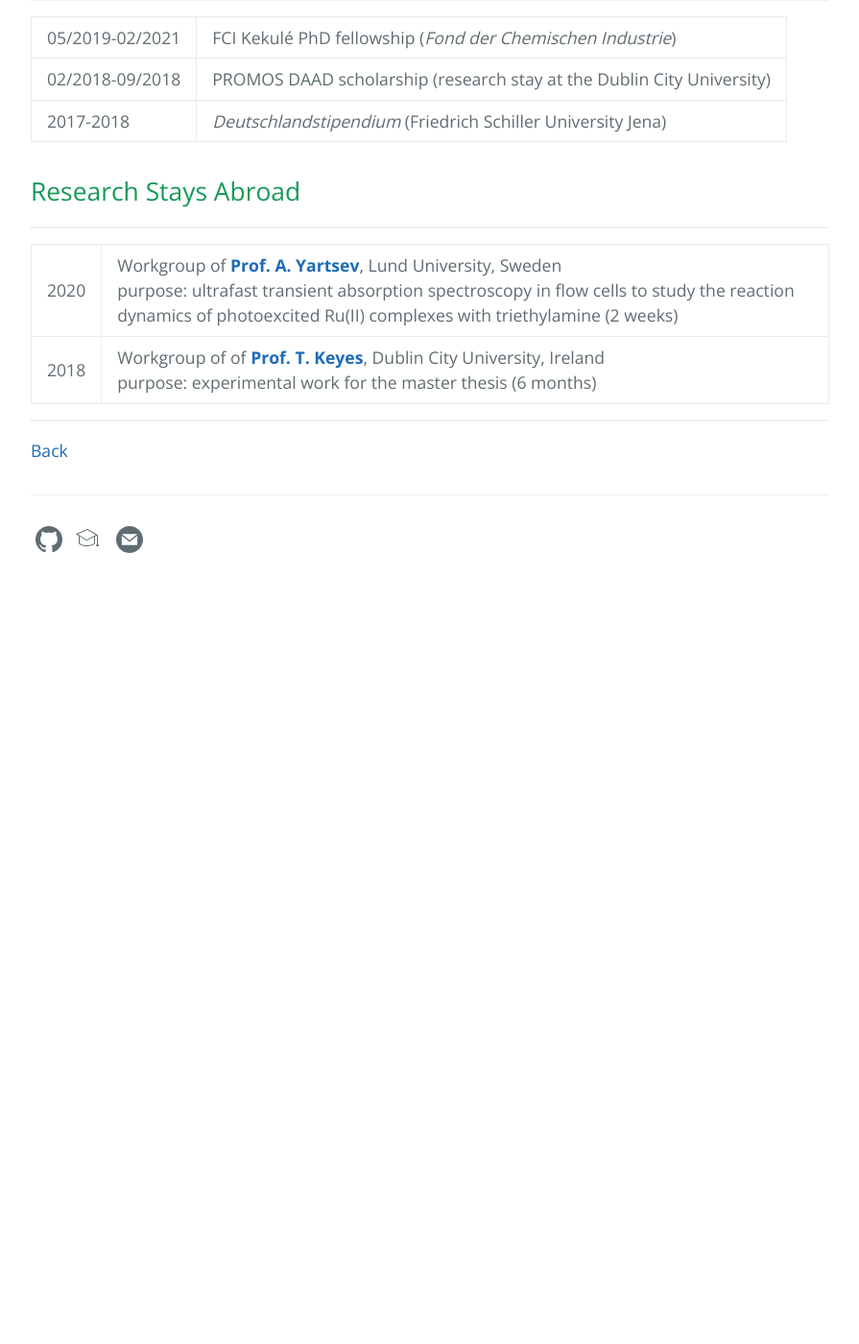
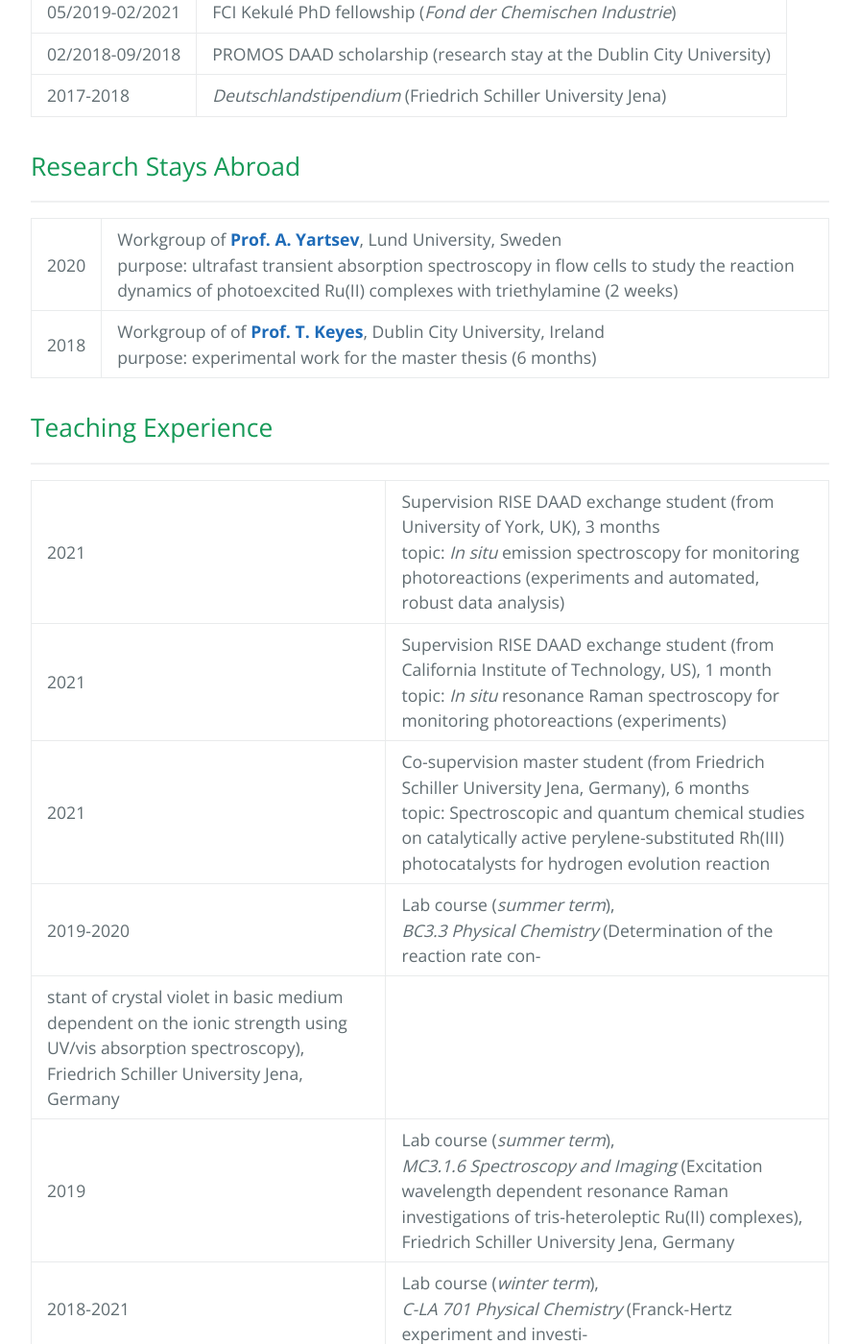
Before and after one commit to carolin-m/carolin-m.github.io, a Jekyll site: the page built from about.md, in a window 1280 px wide and 1400 px high, scrolled down 1065 px. Shown: the whole window at 96% size, without its empty margins (192-1087 px from the left). Built offline with Jekyll 4.4.1, drawn with Linux system fonts in a browser that asks for light colours; before the commit the page ends 1695 px from its top, so only the background shows below that; some of the changed text lies outside the part shown.

Commit message:
Update about.md

```diff
--- a/about.md
+++ b/about.md
@@ -17,7 +17,7 @@
 
 | 2018-2021  | **Dr. rer. nat.** in Physical Chemistry (final grade: *summa cum laude*), Friedrich Schiller University Jena, Germany <br /> Thesis: *Towards Operando Spectroscopy of Supramolecular Photocatalysts – A Case Study on Ru-dppz-derived Systems* <br /> supervisors: [**Prof. B. Dietzek-Ivanšić**](https://www.ipc.uni-jena.de/en/AGDietzek) and [**Prof. S. Gräfe**](https://www.ipc.uni-jena.de/Theochem) |
 | 2016-2018 | **B. Sc. in Chemistry** (final grade: 1.1), Friedrich Schiller University Jena, Germany <br /> Thesis: *Photoactive Proton Pumping at a Microcavity Supported Lipid Bilayer* <br /> supervisors: [**Prof. T. Keyes**](https://sites.google.com/dcu.ie/keyes-research-group/home) and  [**Prof. B. Dietzek-Ivanšić**](https://www.ipc.uni-jena.de/en/AGDietzek) |
-| 2013-2016 | **B. Sc. in Chemistry** (final grade: 1.3), Friedrich Schiller University Jena, Germany <br /> --- <br /> Thesis: *Spectroscopic Investigations of Electronic States of Copper(I)–*4H*-Imidazolate Coordination Compounds* <br /> supervisors: **Dr. Martin Schulz** and [**Prof. B. Dietzek-Ivanšić**](https://www.ipc.uni-jena.de/en/AGDietzek) |
+| 2013-2016 | **B. Sc. in Chemistry** (final grade: 1.3), Friedrich Schiller University Jena, Germany <br /> Thesis: *Spectroscopic Investigations of Electronic States of Copper(I)–*4H*-Imidazolate Coordination Compounds* <br /> supervisors: **Dr. Martin Schulz** and [**Prof. B. Dietzek-Ivanšić**](https://www.ipc.uni-jena.de/en/AGDietzek) |
 
 ## Fellowships <br>
 ________________
@@ -32,6 +32,22 @@
 | 2020 | Workgroup of [**Prof. A. Yartsev**](https://portal.research.lu.se/en/persons/arkady-yartsev), Lund University, Sweden <br /> purpose: ultrafast transient absorption spectroscopy in flow cells to study the reaction dynamics of photoexcited Ru(II) complexes with triethylamine (2 weeks) |
 | 2018 | Workgroup of of [**Prof. T. Keyes**](https://sites.google.com/dcu.ie/keyes-research-group/home), Dublin City University, Ireland <br /> purpose: experimental work for the master thesis (6 months) |
 
+## Teaching Experience <br>
+________________
+
+| 2021 | Supervision RISE DAAD exchange student (from University of York, UK), 3 months <br /> topic: *In situ* emission spectroscopy for monitoring photoreactions (experiments and automated, robust data analysis) |
+| 2021 | Supervision RISE DAAD exchange student (from California Institute of Technology, US), 1 month <br /> topic: *In situ* resonance Raman spectroscopy for monitoring photoreactions (experiments) |
+| 2021 | Co-supervision master student (from Friedrich Schiller University Jena, Germany), 6 months <br /> topic: Spectroscopic and quantum chemical studies on catalytically active perylene-substituted Rh(III) photocatalysts for hydrogen evolution reaction |
+| 2019-2020 | Lab course (*summer term*), <br /> *BC3.3 Physical Chemistry* (Determination of the reaction rate con-
+stant of crystal violet in basic medium dependent on the ionic strength using UV/vis absorption spectroscopy), <br /> Friedrich Schiller University Jena, Germany|
+| 2019 | Lab course (*summer term*), <br /> *MC3.1.6 Spectroscopy and Imaging* (Excitation wavelength dependent resonance Raman investigations of tris-heteroleptic Ru(II) complexes), <br /> Friedrich Schiller University Jena, Germany |
+| 2018-2021 | Lab course (*winter term*), <br /> *C-LA 701 Physical Chemistry* (Franck-Hertz experiment and investi-
+gation of atomic-, molecular-, and blackbody-radiation), <br /> Friedrich Schiller University Jena, Germany |
+| 2017-2019 | Tutoring (*winter term*), <br /> *BC5.3 Physical Chemistry* (Quantum Chemistry and Spectroscopy), <br /> Friedrich Schiller University Jena, Germany |
+| 2017-2019 | Computer course (*winter term*), <br /> *LaTeX for Beginners*, <br /> Friedrich Schiller University Jena, Germany |
+| 2015-2016 | Independent Author, <br /> Design of textbook excercises and sample solutions in chemistry
+(high school) |
+
 ___________
 
 [Back]({{ '/' | absolute_url }})
```
